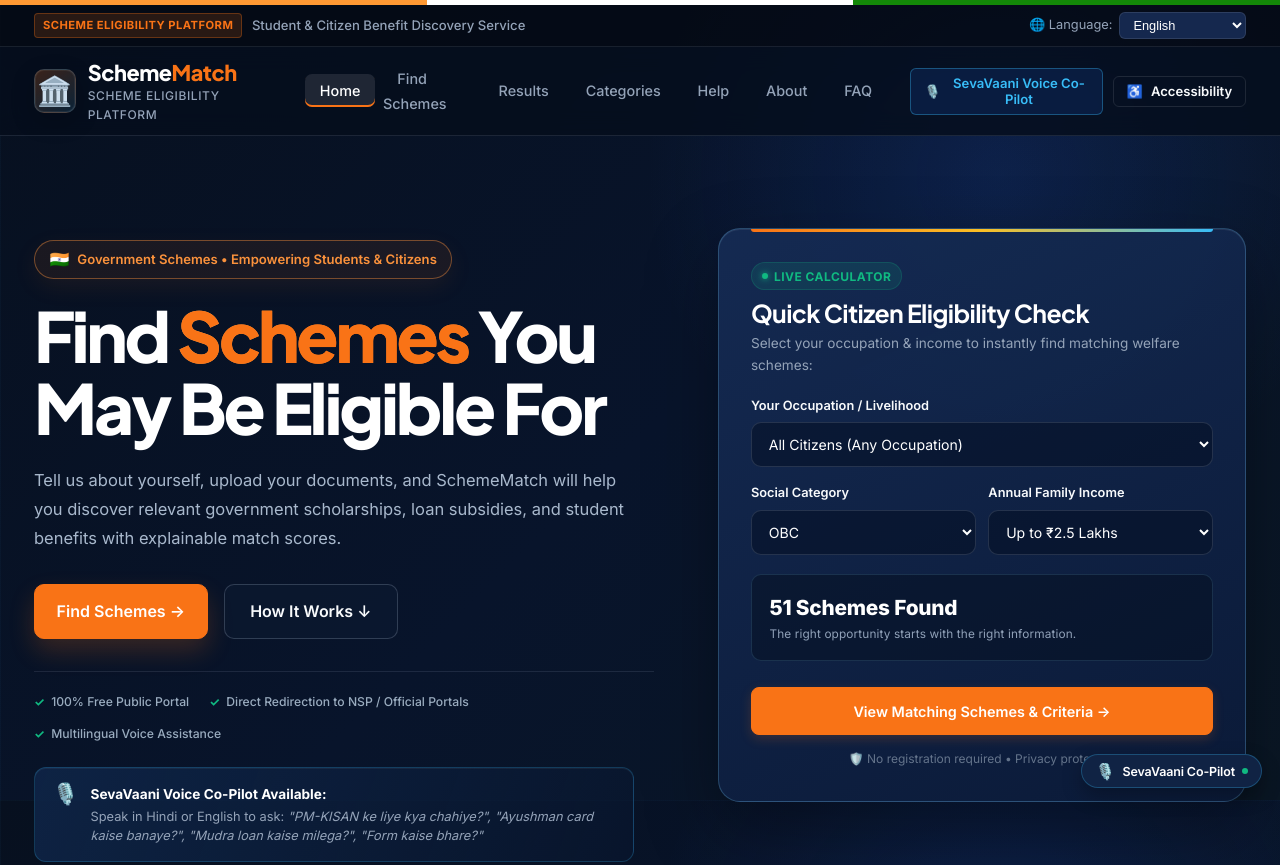
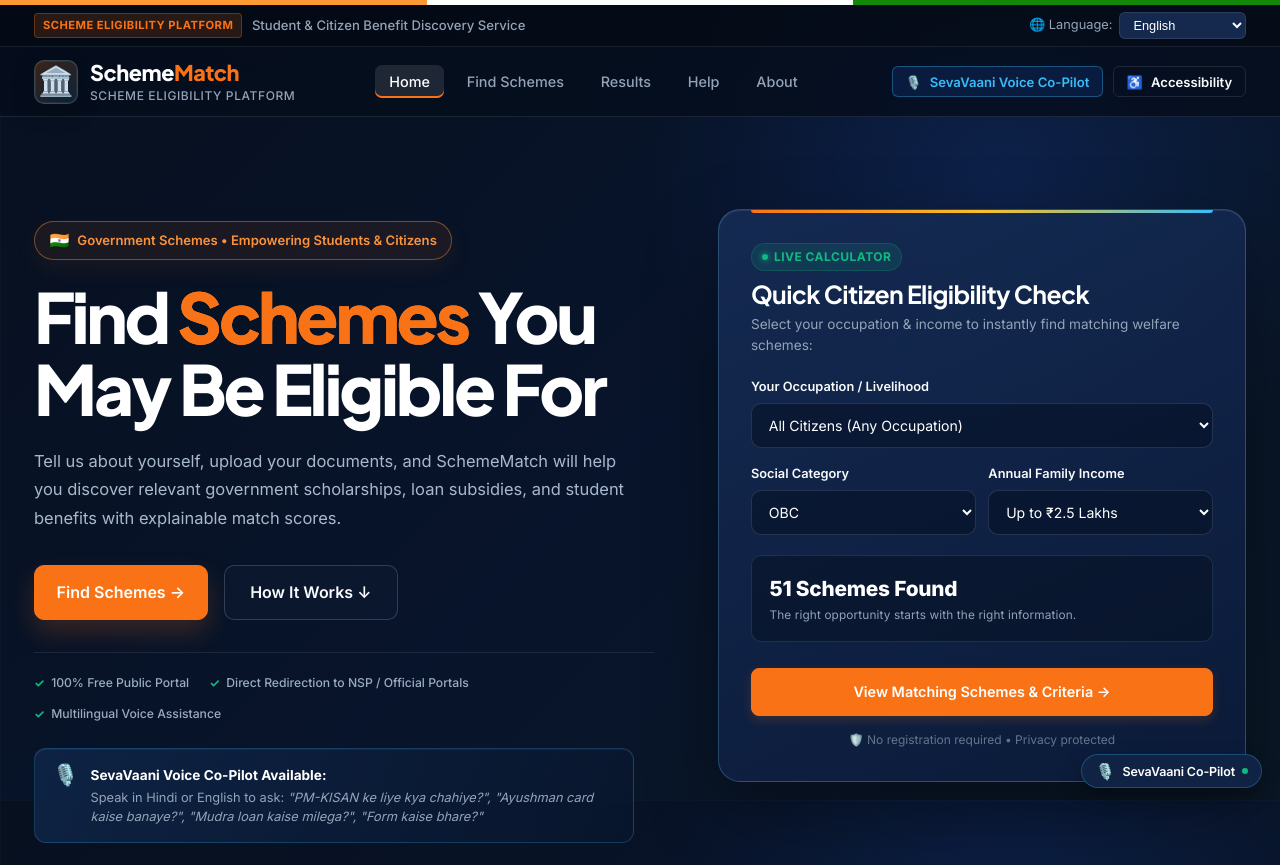
Before and after one commit to karan3019l/my-college-project, a plain HTML site: page index.html in a window 1280 px wide. Shown: the top 865 px of the page. Drawn offline with Linux system fonts and the light colour scheme.

Commit message:
initial website update

```diff
--- a/index.html
+++ b/index.html
@@ -73,10 +73,8 @@
           <li><a href="index.html" class="nav-link active" data-i18n="nav_home">Home</a></li>
           <li><a href="find-schemes.html" class="nav-link" data-i18n="nav_find">Find Schemes</a></li>
           <li><a href="results.html" class="nav-link" data-i18n="nav_results">Results</a></li>
-          <li><a href="#categories" class="nav-link">Categories</a></li>
-          <li><a href="#how-it-works" class="nav-link" data-i18n="nav_help">How It Works</a></li>
+          <li><a href="#how-it-works" class="nav-link" data-i18n="nav_help">Help</a></li>
           <li><a href="#about" class="nav-link">About</a></li>
-          <li><a href="#faq" class="nav-link">FAQ</a></li>
         </ul>
       </nav>
 
--- a/style.css
+++ b/style.css
@@ -338,6 +338,13 @@
   list-style: none;
   gap: 0.5rem;
   align-items: center;
+  justify-content: center;
+}
+
+.site-header nav {
+  flex: 1;
+  display: flex;
+  justify-content: center;
 }
 
 .nav-link {
```
Also changed, not shown: find-schemes.html (+1 -0 lines), results.html (+1 -0 lines), scheme-details.html (+2 -1 lines).
